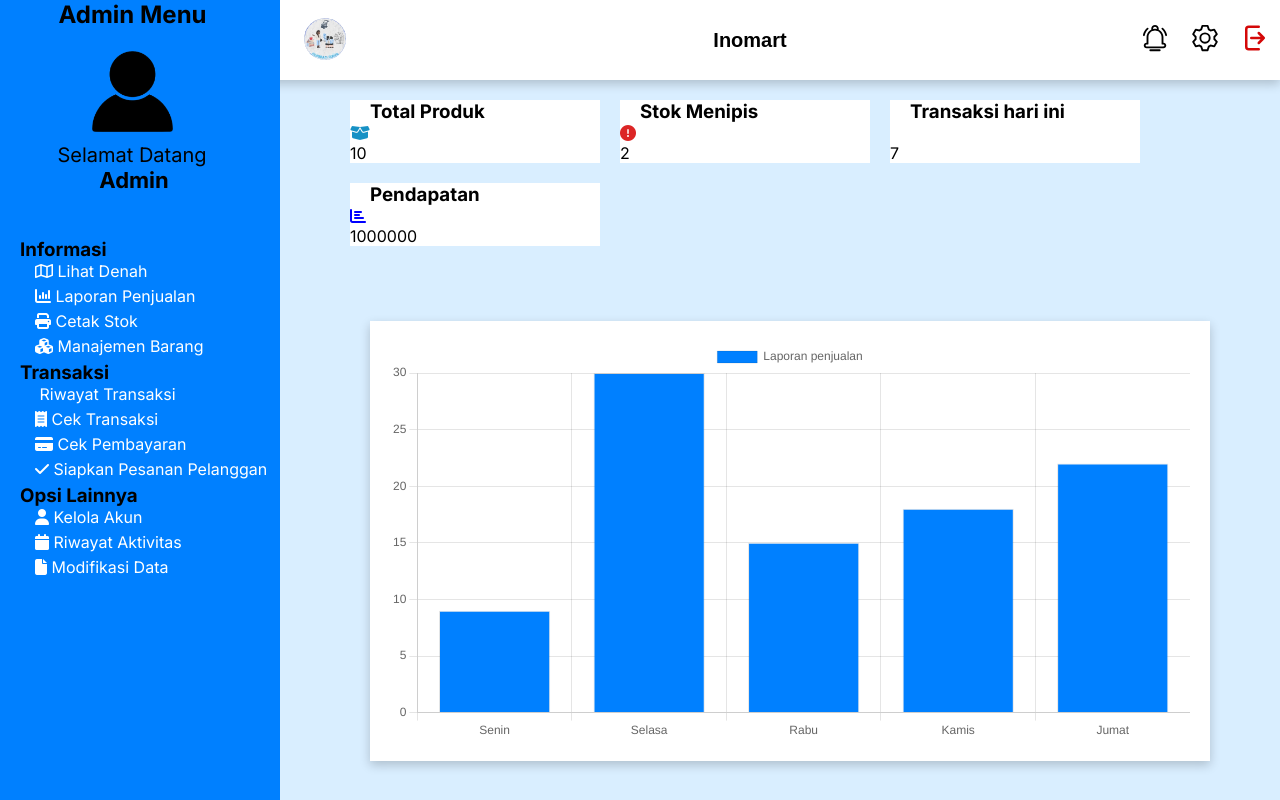
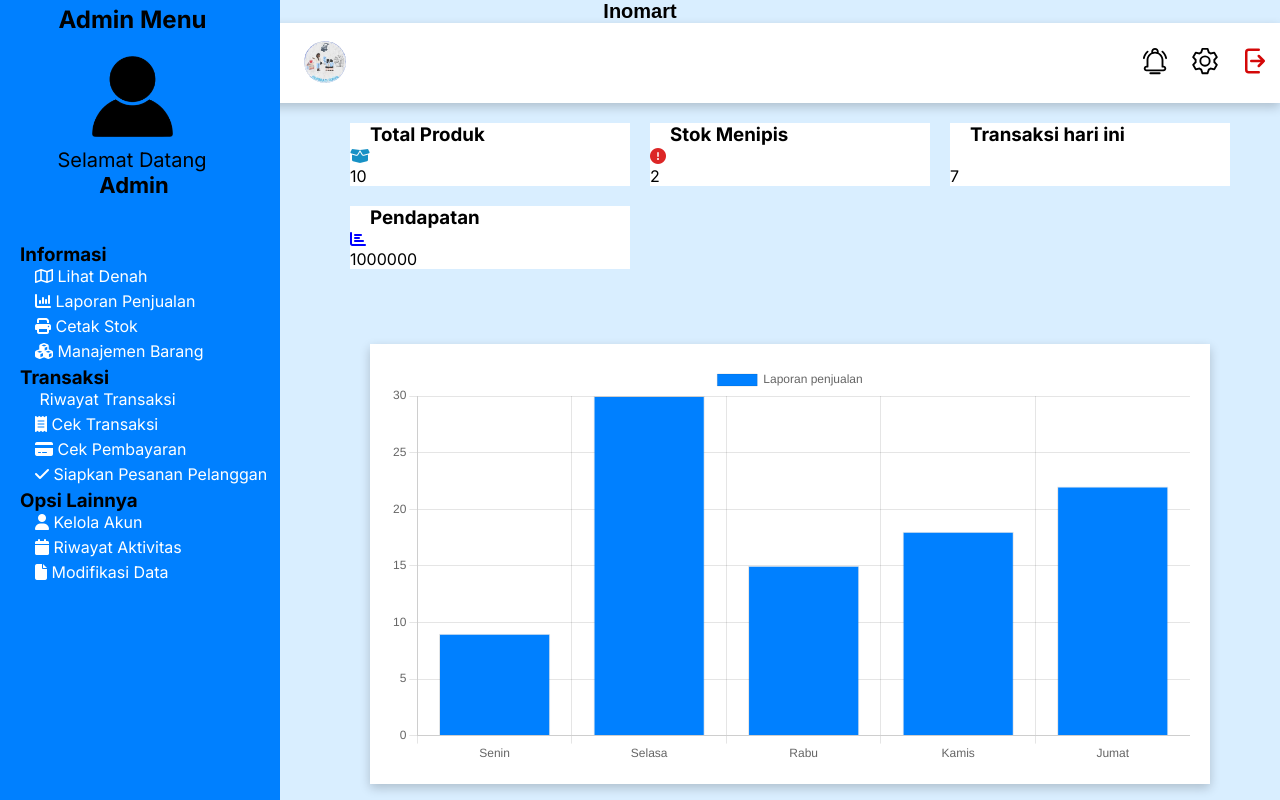
Before and after one commit to p1ckless/ProjectAkhirSemester, a Flask app: page / in a window 1280 px wide. Run offline with Flask 3, Linux system fonts and the light colour scheme; some libraries are stand-ins or nearby versions.

Commit message:
change some line in code

```diff
--- a/static/style.css
+++ b/static/style.css
@@ -83,9 +83,10 @@ nav ul {
 }
 
 .admin-menu {
+  margin-top: 5px;
+  margin-bottom: 20px;
   text-align: center;
   padding-right: 15px;
-  margin-bottom: 20px;
   font-size: 24px;
 }
 
@@ -151,6 +152,7 @@ a .admin-greeting-name {
   display: flex;
   flex-wrap: wrap;
   gap: 20px;
+  margin-top: 20px;
   margin-bottom: 20px;
   margin-left: 350px;
   font-family: "Inter", sans-serif;
@@ -158,22 +160,22 @@ a .admin-greeting-name {
 
 .card-value-product{
   background-color: #FFFF;
-  width: 250px;
+width: 280px;
 }
 
 .card-value-stock{
   background-color: #FFFF;
-  width: 250px;
+  width: 280px;
 }
 
 .card-value-transaction{
   background-color: #FFFF;
-  width: 250px;
+  width: 280px;
 }
 
 .card-value-income{
   background-color: #FFFF;
-  width: 250px;
+  width: 280px;
 }
 
 .fa-box-open {
--- a/templates/index.html
+++ b/templates/index.html
@@ -16,6 +16,7 @@
 </head>
 
 <body>
+  <h1 class="nav-title">Inomart</h1>
   <!--Navbar-->
   <nav>
     <div class="nav-bar">
@@ -26,7 +27,6 @@
           height="70">
         </div>
 
-        <span class="nav-tittle">Inomart</span>
 
         <ul class="nav-right">
             <li>
@@ -225,7 +225,6 @@
             }
           }
         },
-
         scales: {
           y: {
             beginAtZero: true
```
